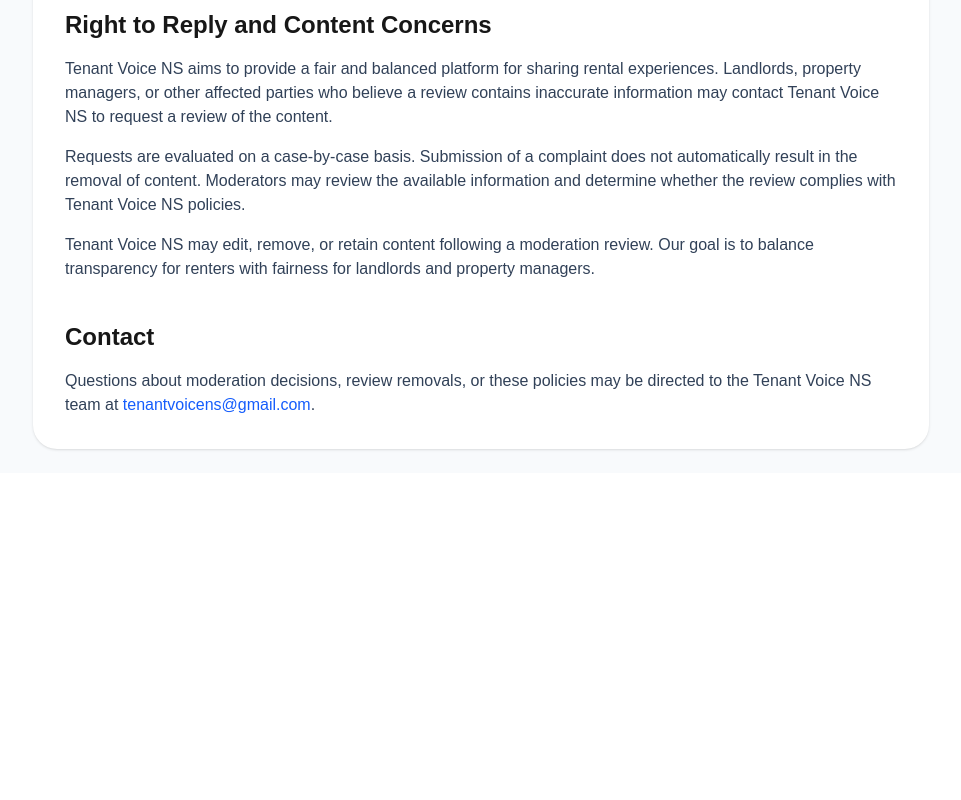
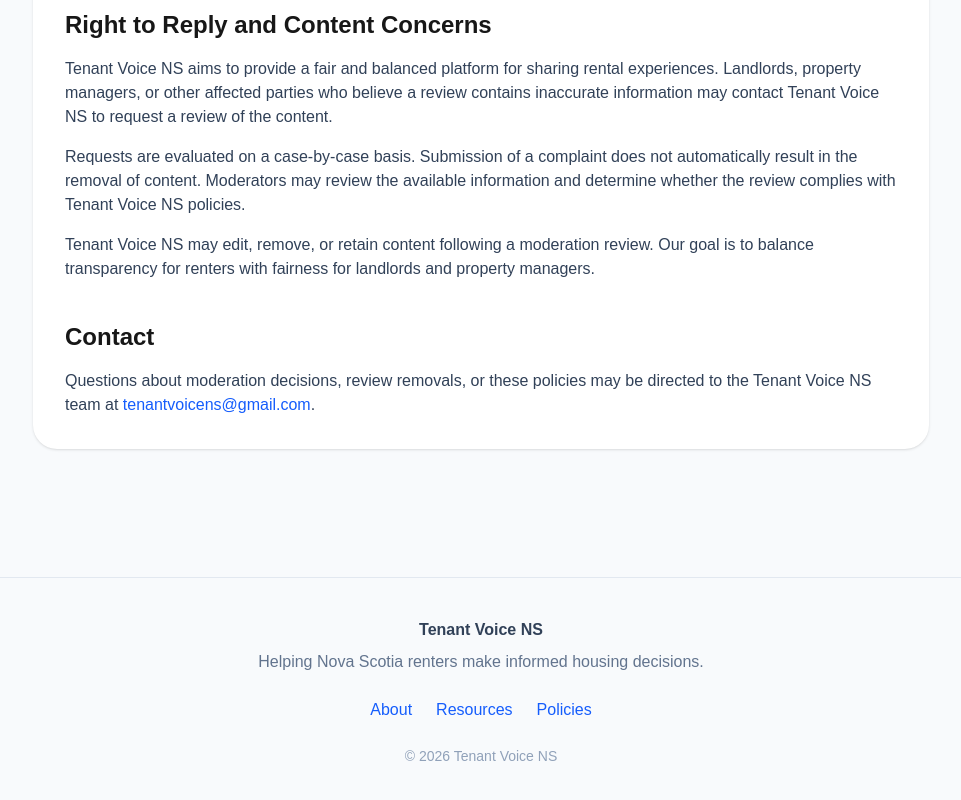
Before and after one commit to tenantvoicens-emma/tenant-voice-ns, a Next.js app in the folder tenant-voice-app/: page /policies in a window 1280 px wide. Shown: the part 2191-2991 px from the top of the page, without its empty margins (159-1120 px from the left). Before the commit the page ends 2664 px from the top, so only its background shows below. Built offline with nearby package versions, Linux system fonts and the light colour scheme.

Commit message:
Add About, Resources, and Policies pages with shared footer navigation

```diff
--- a/tenant-voice-app/app/about/page.tsx
+++ b/tenant-voice-app/app/about/page.tsx
@@ -67,6 +67,60 @@ export default function AboutPage() {
         </div>
 
       </div>
+
+      {/* ===================================
+    FOOTER
+=================================== */}
+
+<footer className="mt-32 border-t border-slate-200 py-10 text-center">
+  <h3 className="font-semibold text-slate-700">
+    Tenant Voice NS
+  </h3>
+
+  <p className="text-slate-500 mt-2">
+    Helping Nova Scotia renters make informed housing decisions.
+  </p>
+
+  <div className="flex justify-center gap-6 mt-6">
+         <Link
+            href="/about"
+            className="
+                text-blue-600
+                hover:text-blue-700
+                hover:underline
+            "
+            >
+            About
+          </Link>
+
+           <Link
+            href="/resources"
+            className="
+                text-blue-600
+                hover:text-blue-700
+                hover:underline
+            "
+            >
+            Resources
+            </Link>
+
+           <Link
+            href="/policies"
+            className="
+                text-blue-600
+                hover:text-blue-700
+                hover:underline
+            "
+            >
+            Policies
+           </Link>
+  </div>
+
+  <p className="text-sm text-slate-400 mt-6">
+    © 2026 Tenant Voice NS
+  </p>
+</footer>
+
     </main>
   )
 }
--- a/tenant-voice-app/app/landlord/[id]/page.tsx
+++ b/tenant-voice-app/app/landlord/[id]/page.tsx
@@ -250,6 +250,60 @@ return (
           </div>
         </div>
       </div>
+
+      {/* ===================================
+    FOOTER
+=================================== */}
+
+<footer className="mt-32 border-t border-slate-200 py-10 text-center">
+  <h3 className="font-semibold text-slate-700">
+    Tenant Voice NS
+  </h3>
+
+  <p className="text-slate-500 mt-2">
+    Helping Nova Scotia renters make informed housing decisions.
+  </p>
+
+  <div className="flex justify-center gap-6 mt-6">
+         <Link
+            href="/about"
+            className="
+                text-blue-600
+                hover:text-blue-700
+                hover:underline
+            "
+            >
+            About
+          </Link>
+
+           <Link
+            href="/resources"
+            className="
+                text-blue-600
+                hover:text-blue-700
+                hover:underline
+            "
+            >
+            Resources
+            </Link>
+
+           <Link
+            href="/policies"
+            className="
+                text-blue-600
+                hover:text-blue-700
+                hover:underline
+            "
+            >
+            Policies
+           </Link>
+  </div>
+
+  <p className="text-sm text-slate-400 mt-6">
+    © 2026 Tenant Voice NS
+  </p>
+</footer>
+
     </main>
   )
 }
--- a/tenant-voice-app/app/policies/page.tsx
+++ b/tenant-voice-app/app/policies/page.tsx
@@ -235,6 +235,61 @@ export default function PoliciesPage() {
 
         </div>
       </div>
+
+
+      {/* ===================================
+    FOOTER
+=================================== */}
+
+<footer className="mt-32 border-t border-slate-200 py-10 text-center">
+  <h3 className="font-semibold text-slate-700">
+    Tenant Voice NS
+  </h3>
+
+  <p className="text-slate-500 mt-2">
+    Helping Nova Scotia renters make informed housing decisions.
+  </p>
+
+  <div className="flex justify-center gap-6 mt-6">
+         <Link
+            href="/about"
+            className="
+                text-blue-600
+                hover:text-blue-700
+                hover:underline
+            "
+            >
+            About
+          </Link>
+
+           <Link
+            href="/resources"
+            className="
+                text-blue-600
+                hover:text-blue-700
+                hover:underline
+            "
+            >
+            Resources
+            </Link>
+
+           <Link
+            href="/policies"
+            className="
+                text-blue-600
+                hover:text-blue-700
+                hover:underline
+            "
+            >
+            Policies
+           </Link>
+  </div>
+
+  <p className="text-sm text-slate-400 mt-6">
+    © 2026 Tenant Voice NS
+  </p>
+</footer>
+
     </main>
   )
 }
--- a/tenant-voice-app/app/property/[id]/page.tsx
+++ b/tenant-voice-app/app/property/[id]/page.tsx
@@ -173,6 +173,60 @@ const averageRating =
 
         </div>
       </div>
+
+      {/* ===================================
+    FOOTER
+=================================== */}
+
+<footer className="mt-32 border-t border-slate-200 py-10 text-center">
+  <h3 className="font-semibold text-slate-700">
+    Tenant Voice NS
+  </h3>
+
+  <p className="text-slate-500 mt-2">
+    Helping Nova Scotia renters make informed housing decisions.
+  </p>
+
+  <div className="flex justify-center gap-6 mt-6">
+         <Link
+            href="/about"
+            className="
+                text-blue-600
+                hover:text-blue-700
+                hover:underline
+            "
+            >
+            About
+          </Link>
+
+           <Link
+            href="/resources"
+            className="
+                text-blue-600
+                hover:text-blue-700
+                hover:underline
+            "
+            >
+            Resources
+            </Link>
+
+           <Link
+            href="/policies"
+            className="
+                text-blue-600
+                hover:text-blue-700
+                hover:underline
+            "
+            >
+            Policies
+           </Link>
+  </div>
+
+  <p className="text-sm text-slate-400 mt-6">
+    © 2026 Tenant Voice NS
+  </p>
+</footer>
+
     </main>
   )
 }
--- a/tenant-voice-app/app/resources/page.tsx
+++ b/tenant-voice-app/app/resources/page.tsx
@@ -121,8 +121,63 @@ export default function ResourcesPage() {
               </p>
             </section>
 
+
           </div>
         </div>
+
+        {/* ===================================
+    FOOTER
+=================================== */}
+
+<footer className="mt-32 border-t border-slate-200 py-10 text-center">
+  <h3 className="font-semibold text-slate-700">
+    Tenant Voice NS
+  </h3>
+
+  <p className="text-slate-500 mt-2">
+    Helping Nova Scotia renters make informed housing decisions.
+  </p>
+
+  <div className="flex justify-center gap-6 mt-6">
+         <Link
+            href="/about"
+            className="
+                text-blue-600
+                hover:text-blue-700
+                hover:underline
+            "
+            >
+            About
+          </Link>
+
+           <Link
+            href="/resources"
+            className="
+                text-blue-600
+                hover:text-blue-700
+                hover:underline
+            "
+            >
+            Resources
+            </Link>
+
+           <Link
+            href="/policies"
+            className="
+                text-blue-600
+                hover:text-blue-700
+                hover:underline
+            "
+            >
+            Policies
+           </Link>
+  </div>
+
+  <p className="text-sm text-slate-400 mt-6">
+    © 2026 Tenant Voice NS
+  </p>
+</footer>
+
     </main>
   )
 }
--- a/tenant-voice-app/app/signin/page.tsx
+++ b/tenant-voice-app/app/signin/page.tsx
@@ -126,6 +126,59 @@ export default function SignInPage() {
 
       </div>
 
+      {/* ===================================
+    FOOTER
+=================================== */}
+
+<footer className="mt-32 border-t border-slate-200 py-10 text-center">
+  <h3 className="font-semibold text-slate-700">
+    Tenant Voice NS
+  </h3>
+
+  <p className="text-slate-500 mt-2">
+    Helping Nova Scotia renters make informed housing decisions.
+  </p>
+
+  <div className="flex justify-center gap-6 mt-6">
+         <Link
+            href="/about"
+            className="
+                text-blue-600
+                hover:text-blue-700
+                hover:underline
+            "
+            >
+            About
+          </Link>
+
+           <Link
+            href="/resources"
+            className="
+                text-blue-600
+                hover:text-blue-700
+                hover:underline
+            "
+            >
+            Resources
+            </Link>
+
+           <Link
+            href="/policies"
+            className="
+                text-blue-600
+                hover:text-blue-700
+                hover:underline
+            "
+            >
+            Policies
+           </Link>
+  </div>
+
+  <p className="text-sm text-slate-400 mt-6">
+    © 2026 Tenant Voice NS
+  </p>
+</footer>
+
     </main>
   )
 }
```
